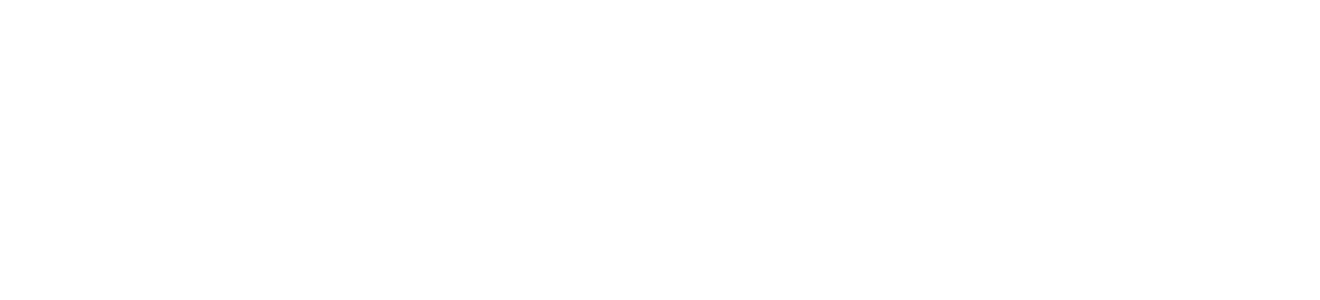
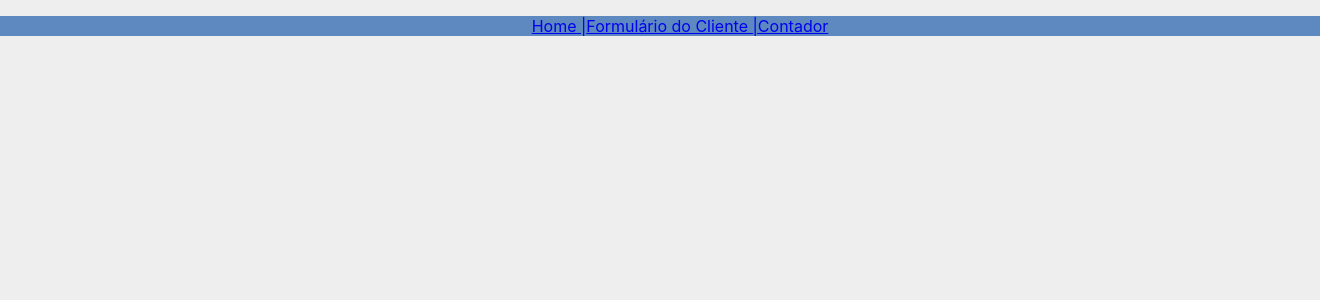
Before and after one commit to edsoncarlosdvp/my-app-test, a React (Create React App) app: page / in a window 1280 px wide. Shown: the top 300 px of the page, 1320 px wide, since content can reach past the window. Built offline with nearby package versions, Linux system fonts and the light colour scheme.

Commit message:
Navegação

```diff
--- a/package.json
+++ b/package.json
@@ -3,6 +3,7 @@
   "version": "0.1.0",
   "private": true,
   "dependencies": {
+    "@reduxjs/toolkit": "^1.9.2",
     "@testing-library/jest-dom": "^5.14.1",
     "@testing-library/react": "^13.0.0",
     "@testing-library/user-event": "^13.2.1",
@@ -10,9 +11,13 @@
     "@types/node": "^16.7.13",
     "@types/react": "^18.0.0",
     "@types/react-dom": "^18.0.0",
+    "@types/styled-components": "^5.1.26",
     "react": "^18.2.0",
     "react-dom": "^18.2.0",
+    "react-redux": "^8.0.5",
+    "react-router-dom": "^6.8.0",
     "react-scripts": "5.0.1",
+    "styled-components": "^5.3.6",
     "typescript": "^4.4.2",
     "web-vitals": "^2.1.0"
   },
--- a/src/App.tsx
+++ b/src/App.tsx
@@ -1,9 +1,12 @@
 import { Outlet } from 'react-router-dom';
 import './App.css';
+import { Navigation } from './Components/NavLink/navigation';
+import './styles/global.css';
 
 function App() {
   return (
     <div className="App">
+      <Navigation />
       <Outlet />
     </div>
   );
--- /dev/null
+++ b/src/Components/NavLink/navigation.tsx
@@ -0,0 +1,18 @@
+import { NavLink } from "react-router-dom";
+import { Container, Item } from "./navigationStyled";
+
+export const Navigation = (): JSX.Element => {
+    return (
+        <Container>
+            <Item>
+                <NavLink to="/">Home |</NavLink>
+            </Item>
+            <Item>
+                <NavLink to="cliente">Formulário do Cliente |</NavLink>
+            </Item>
+            <Item>
+                <NavLink to="contador">Contador</NavLink>
+            </Item>
+        </Container>
+    )
+}
--- /dev/null
+++ b/src/Components/NavLink/navigationStyled.ts
@@ -0,0 +1,14 @@
+import styled from "styled-components";
+
+const Container = styled.ul`
+  display: flex;
+  justify-content: center;
+  width: 100%;
+  background: #5d88c0;
+`;
+
+const Item = styled.li`
+  background: none;
+`;
+
+export { Container, Item };
--- a/src/Components/client/ClientForm.tsx
+++ b/src/pages/clientForm.tsx
@@ -1,6 +1,6 @@
 import { useState } from "react";
 import { useDispatch } from "react-redux";
-import { loginClient, logoutClient } from "../../Redux/Client/ClientSlice";
+import { loginClient, logoutClient } from "../Redux/Client/ClientSlice";
 
 export const ClientForm = (): JSX.Element => {
     const dispatch = useDispatch();
--- a/src/Components/counter/counter.tsx
+++ b/src/pages/counter.tsx
@@ -1,6 +1,6 @@
 import { useDispatch, useSelector } from "react-redux";
-import { decrement, increment } from "../../Redux/Stock/Slice";
-import { RootState } from "../../Redux/Store";
+import { decrement, increment } from "../Redux/Stock/Slice";
+import { RootState } from "../Redux/Store";
 
 export const Counter = () => {
     const dispatch = useDispatch();
--- /dev/null
+++ b/src/pages/error.tsx
@@ -0,0 +1,8 @@
+
+export const Error = (): JSX.Element => {
+    return (
+        <>
+            <h1>Página de erro</h1>
+        </>
+    )
+}
--- /dev/null
+++ b/src/router/router.tsx
@@ -0,0 +1,20 @@
+import { createBrowserRouter } from "react-router-dom";
+import App from "../App";
+import { ClientForm } from "../pages/clientForm";
+import { Counter } from "../pages/counter";
+import { Error } from "../pages/error";
+
+
+const router = createBrowserRouter([
+  {
+    path: "/",
+    errorElement: <Error />,
+    element: <App />,
+    children: [
+      { path: "contador", element: <Counter /> },
+      { path: "cliente", element: <ClientForm /> },
+    ],
+  },
+]);
+
+export default router;
--- /dev/null
+++ b/src/styles/global.css
@@ -0,0 +1,7 @@
+body {
+    background: #eeeeee;
+}
+
+li {
+    list-style-type: none;
+}
```
Also changed, not shown: src/index.tsx (+2 -15 lines), 1 other file (tests, documents, lock files or other folders).
